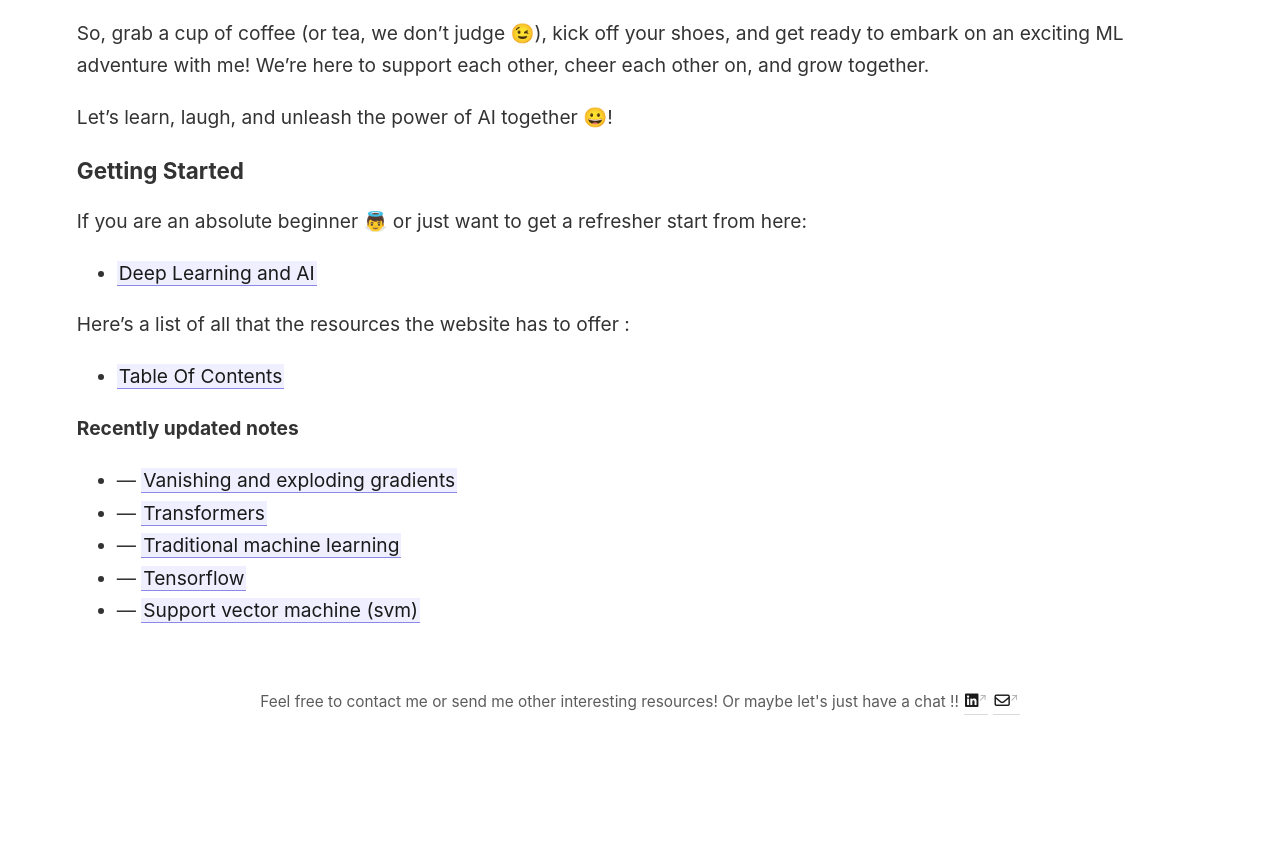
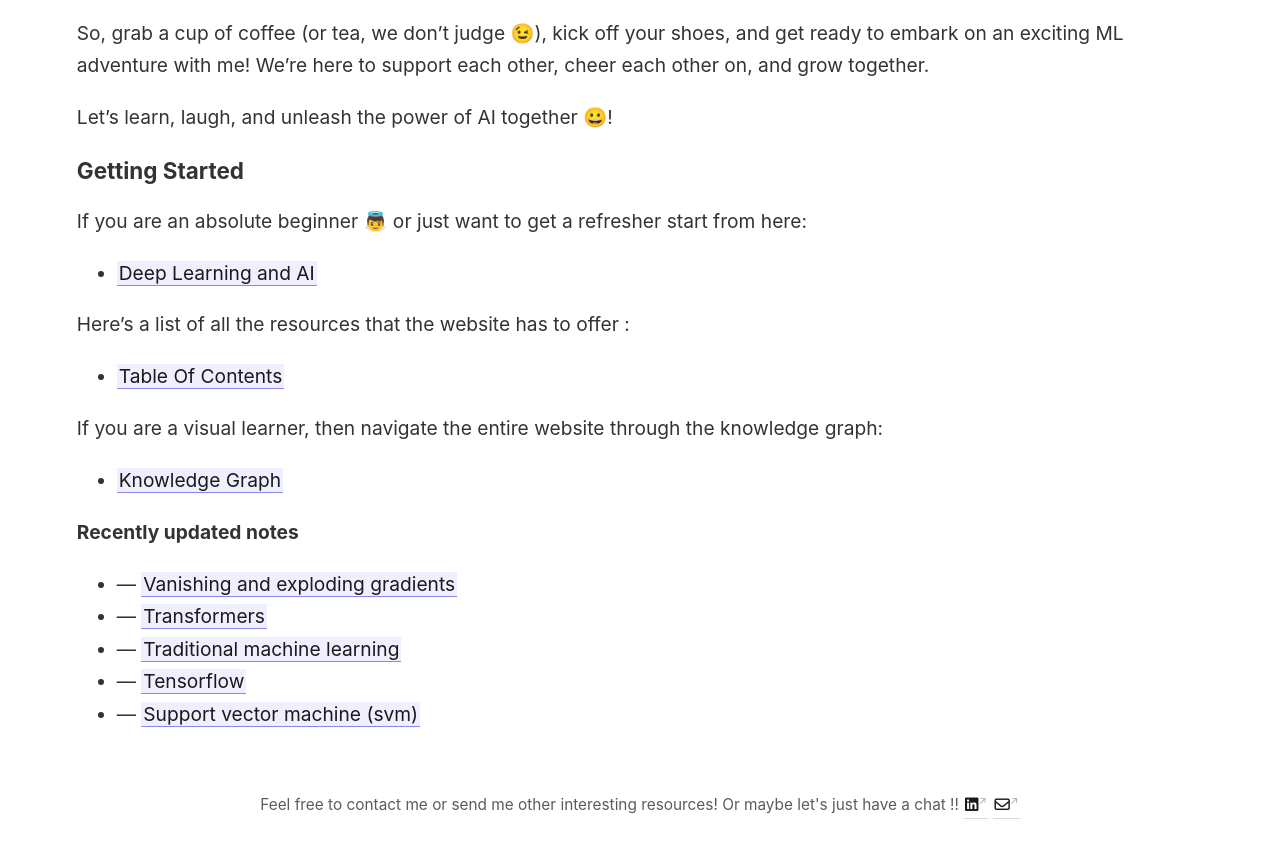
Before and after one commit to proy9714/priyadarshi-digital-garden, a Jekyll site: the page built from _pages/index.md, in a window 1280 px wide and 900 px high, scrolled down 883 px. Shown: the top 858 px of the window. Built offline with Jekyll 4.4.1, drawn with Linux system fonts in a browser that asks for light colours; before the commit the page ends 1680 px from its top, so only the background shows below that.

Commit message:
vault backup: 2023-06-02 20:24:08

```diff
--- a/_pages/index.md
+++ b/_pages/index.md
@@ -30,9 +30,13 @@ If you are an absolute beginner 👼 or just want to get a refresher start from
 
 - <a class="internal-link" href="deep-learning-and-ai">Deep Learning and AI</a>
 
-Here's a list of all that the resources the website has to offer :
+Here's a list of all the resources that the website has to offer :
 
 - <a class="internal-link" href="/table-of-contents">Table Of Contents</a>
+
+If you are a visual learner, then navigate the entire website through the knowledge graph:
+
+- <a class="internal-link" href="/mind-map">Knowledge Graph</a>
 
 
 <strong>Recently updated notes</strong>
```
Also changed, not shown: _pages/mind-map.md (added, +16 -0 lines).
